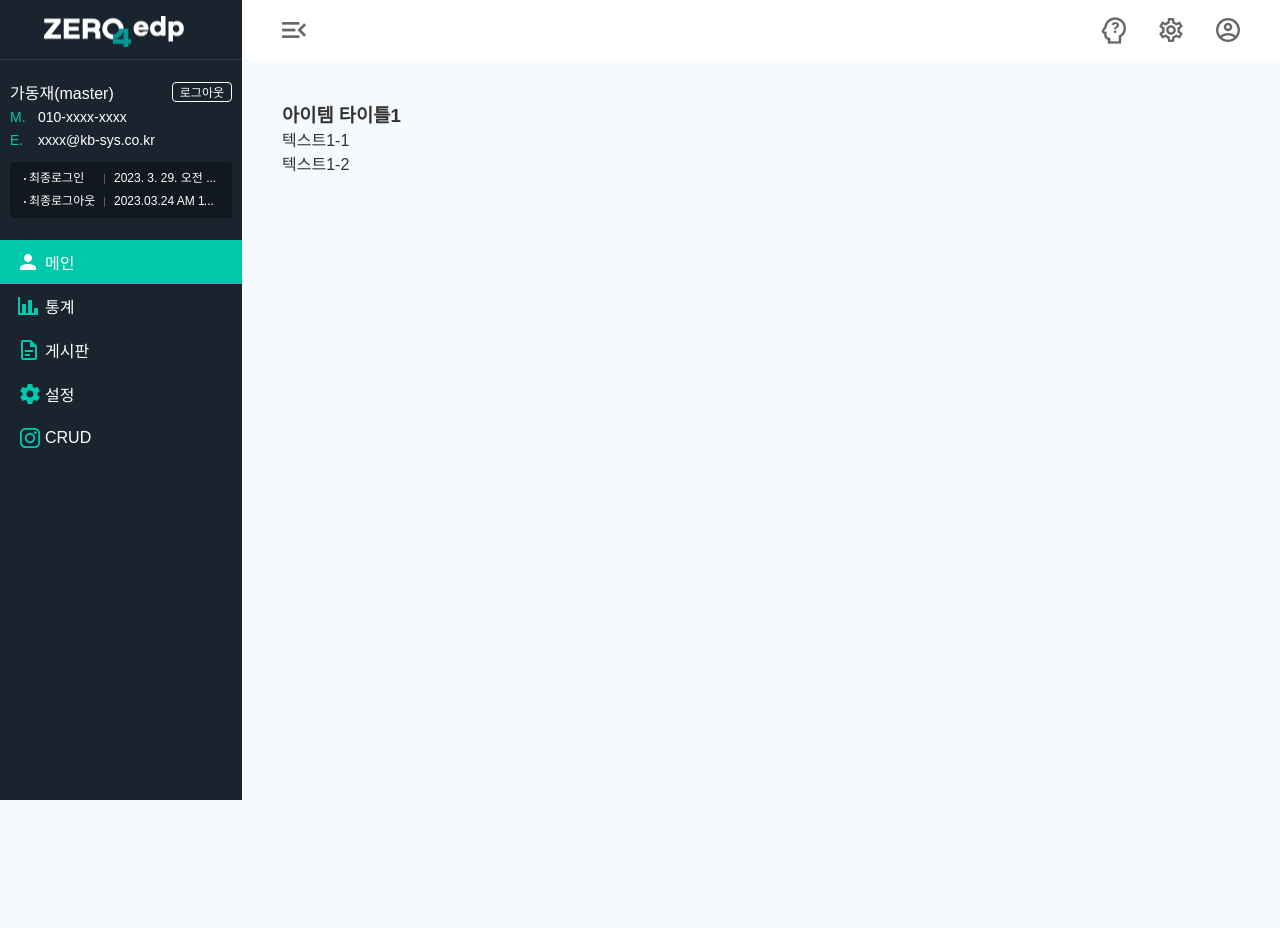
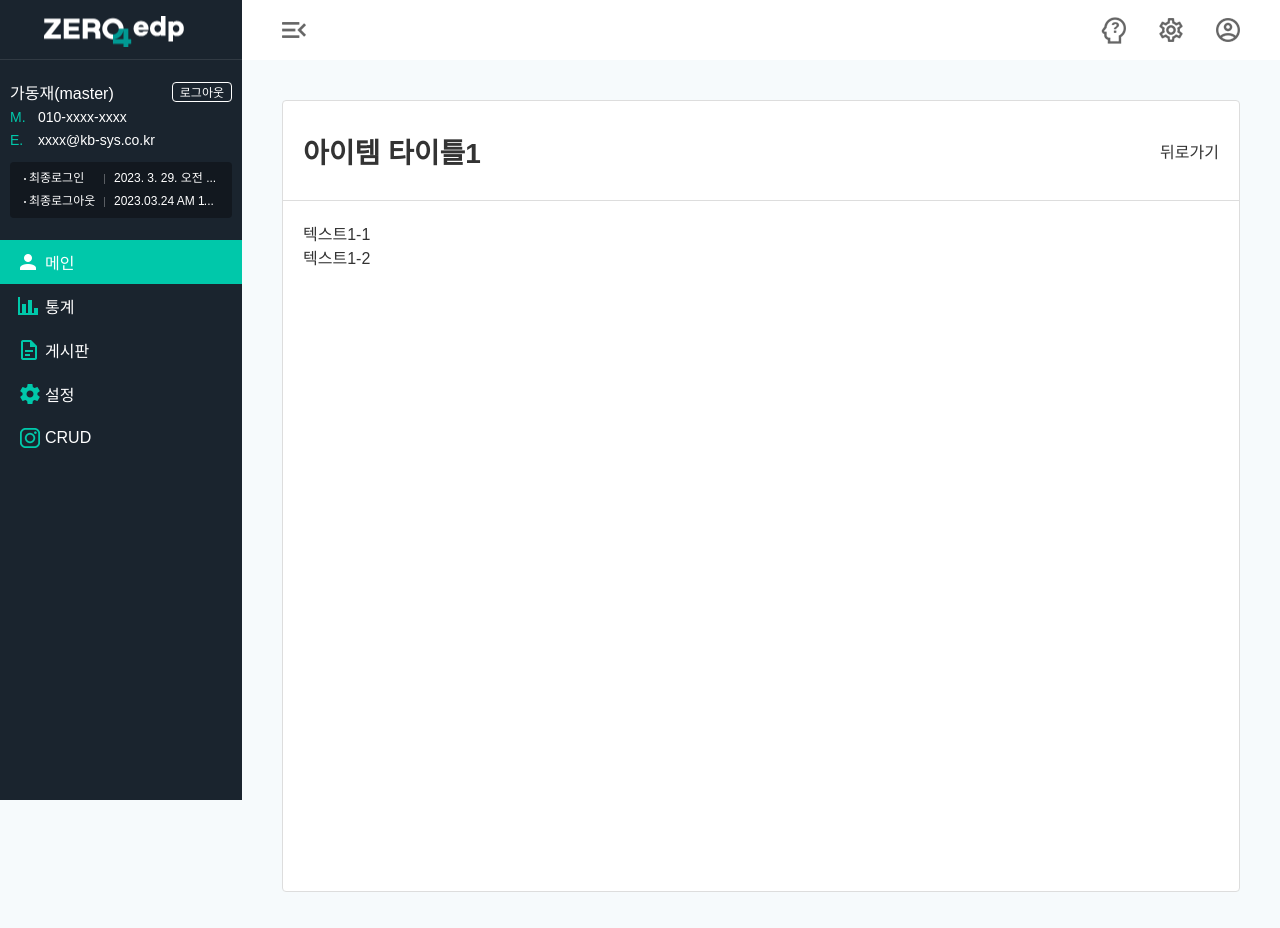
Before and after one commit to DongJae-Fn-Ing/Vue_Micro, a Vue app: page /mainDetail/1 in a window 1280 px wide. Shown: the top 928 px of the page. Before the commit the page ends 800 px from the top, so only its background shows below. Built offline with nearby package versions, Linux system fonts and the light colour scheme; the HTML template or start-up script is replaced by a standard one; a web font is replaced by a local one.

Commit message:
2023.04.04 상세 페이지 레이아웃, 상세 페이지 뒤로가기, 탭 아이템 route 오류 해결

```diff
--- a/src/App.vue
+++ b/src/App.vue
@@ -78,7 +78,6 @@ export default {
 .content .content-box {
   width: 100%;
   height: 100%;
-  padding: 20px;
   border: 1px solid #ddd;
   border-radius: 4px;
   background-color: #fff;
--- a/src/components/LeftMenu.vue
+++ b/src/components/LeftMenu.vue
@@ -55,7 +55,10 @@
         >
           <router-link
             :to="menu.link"
-            @click="$store.commit('maintainStore/menuOn', clickItem)"
+            @click="
+              $store.commit('maintainStore/menuOn', clickItem),
+                $store.commit('reTabDataKey')
+            "
             :class="`menu-item-btn ${menu.title}`"
           >
             {{ menu.name }}
--- a/src/components/pageComponent/Box/Box.vue
+++ b/src/components/pageComponent/Box/Box.vue
@@ -67,8 +67,8 @@ export default {
 
 .box .box-title {
   display: flex;
+  height: 50px;
   padding: 17px 21px;
-  height: 50px;
   border-radius: 4px 4px 0 0;
   border-bottom: 1px solid #ddd;
   background-color: #fff;
--- a/src/pages/ChartPage.vue
+++ b/src/pages/ChartPage.vue
@@ -66,8 +66,8 @@ export default {
 }
 .chart-box .chart-box-title {
   display: flex;
+  height: 50px;
   padding: 17px 21px;
-  height: 50px;
   border-radius: 4px 4px 0 0;
   border-bottom: 1px solid #ddd;
   background-color: #fff;
--- a/src/pages/MainDetail.vue
+++ b/src/pages/MainDetail.vue
@@ -1,10 +1,16 @@
 <template>
-  <div>
+  <div class="detail-box">
+    <div class="detail-title">
       <h3>
         {{
-        TabData[$store.state.tabDataKey].tabItemData[$route.params.id - 1].title
+          TabData[$store.state.tabDataKey].tabItemData[$route.params.id - 1]
+            .title
         }}
       </h3>
+
+      <button type="button" @click="$router.go(-1)">뒤로가기</button>
+    </div>
+    <div class="detail-content">
       <p>
         {{
           TabData[$store.state.tabDataKey].tabItemData[$route.params.id - 1]
@@ -18,6 +24,7 @@
         }}
       </p>
     </div>
+  </div>
 </template>
 
 <script>
@@ -30,4 +37,29 @@ export default {
 </script>
 
 <style>
+.detail-box {
+  width: 100%;
+  height: 100%;
+  border: 1px solid #ddd;
+  border-radius: 4px;
+  background-color: #fff;
+}
+
+.detail-box .detail-title {
+  display: flex;
+  height: 100px;
+  padding: 0 20px;
+  border-bottom: 1px solid #ddd;
+  align-items: center;
+  justify-content: space-between;
+}
+
+.detail-box .detail-title h3 {
+  font-size: 28px;
+}
+
+.detail-box .detail-content {
+  padding: 20px;
+  min-height: 630px;
+}
 </style>
--- a/src/store/module/maintainStore.js
+++ b/src/store/module/maintainStore.js
@@ -10,9 +10,10 @@ const maintainStore = {
     menuOn(state, clickItem) {
       state.toggle = state.menuNun;
       state.menuNun = clickItem;
-      if (clickItem === state.toggle) {
+      /*       state.tabDataKey = state.menuNun; */
+      /*       if (clickItem === state.toggle) {
         state.menuNun = state.null;
-      }
+      } */
     },
   },
   actions: {},
--- a/src/store/store.js
+++ b/src/store/store.js
@@ -34,11 +34,14 @@ const store = createStore({
     changeTabDataKey(state, titleKey) {
       state.tabDataKey = titleKey;
     },
+    reTabDataKey(state) {
+      state.tabDataKey = 0;
+    },
   },
   plugins: [
     createPersistedState({
       key: "vueStore",
-      paths: maintainStore,
+      paths: ["maintainStore"],
       storage: window.sessionStorage,
     }),
   ],
```
Also changed, not shown: 1 other file (tests, documents, lock files or other folders). Lines whose indentation alone changed are shown as unchanged.
